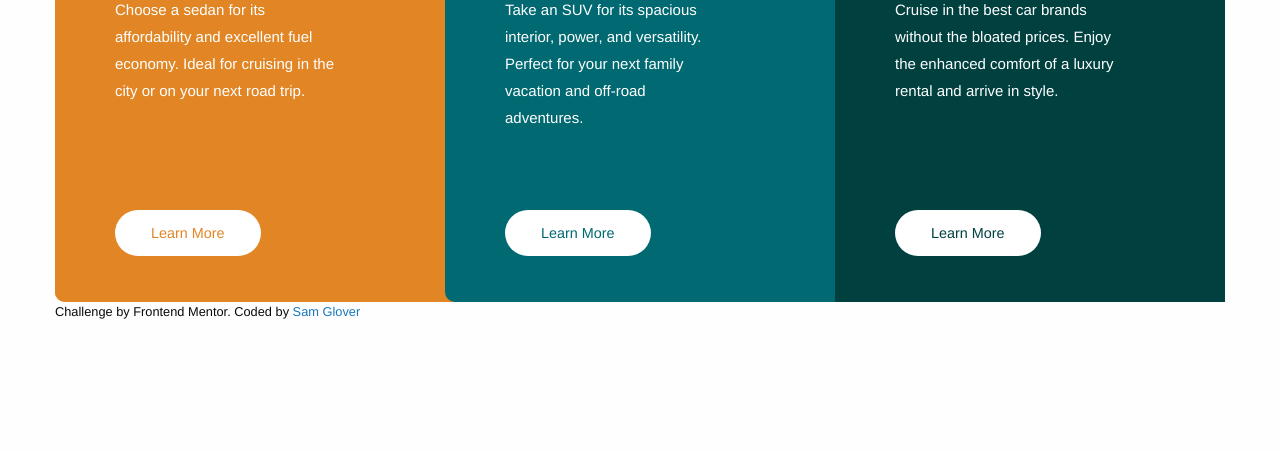
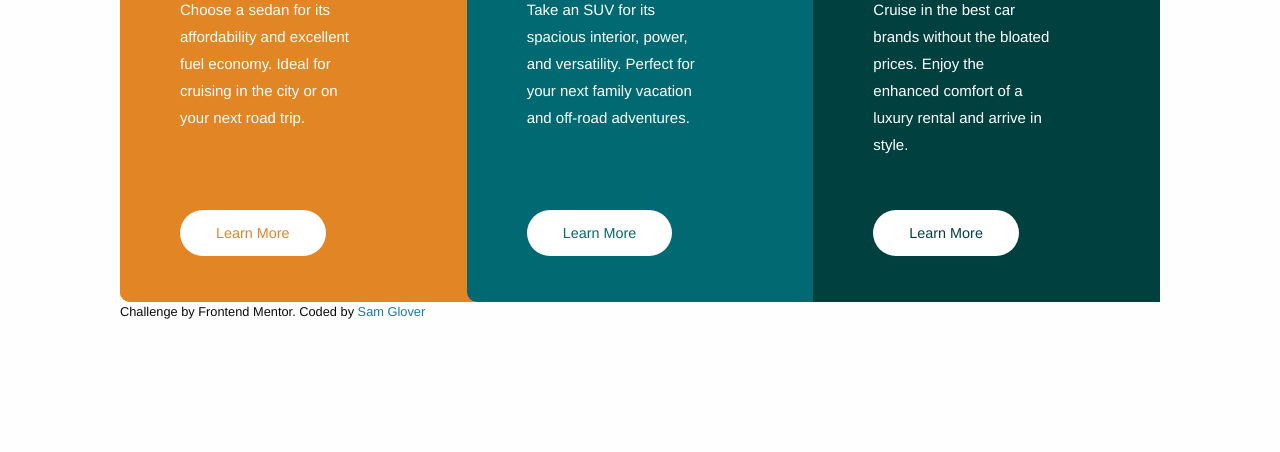
Before and after one commit to jovacodepen/3-card-column, a plain HTML site: page index.html in a window 1280 px wide. Shown: the part 348-800 px from the top of the page. Drawn offline with nearby package versions, Linux system fonts and the light colour scheme; files that its build step writes are made by us from their sources; a script that the page names is missing.

Commit message:
Update styles.css

```diff
--- a/styles.css
+++ b/styles.css
@@ -1,5 +1,7 @@
 .grid-container {
   height: 100vh;
+  padding-left: 5rem;
+  padding-right: 5rem;
 }
 
 .grid-container .grid-x {
```
